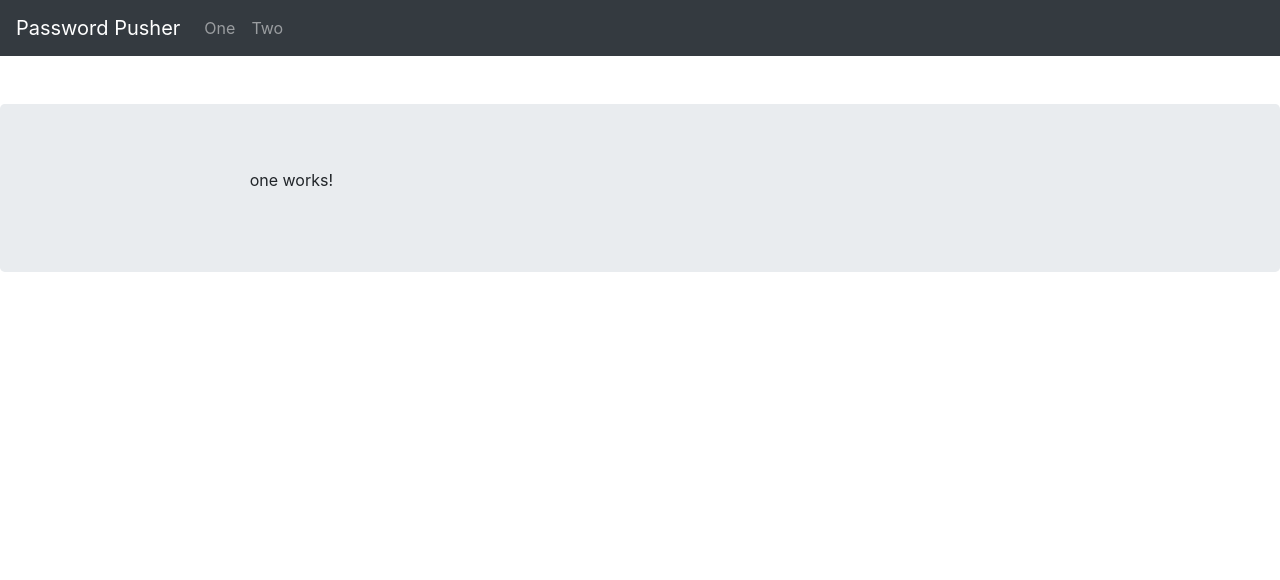
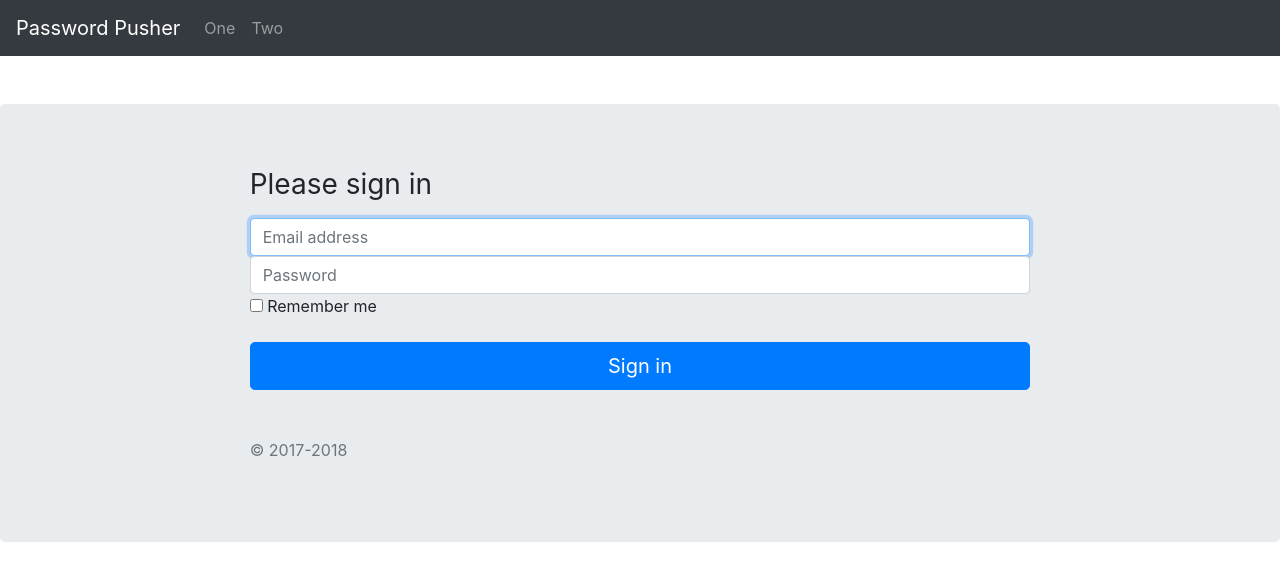
Before and after one commit to simonbor/sPassword, an Angular app: page /one in a window 1280 px wide. Shown: the top 580 px of the page. Built offline with nearby package versions, Linux system fonts and the light colour scheme.

Commit message:
sign in forms added

```diff
--- a/src/app/one/one.component.html
+++ b/src/app/one/one.component.html
@@ -1,3 +1,14 @@
-<p>
-  one works!
-</p>
+<form class="form-signin">
+  <h1 class="h3 mb-3 font-weight-normal">Please sign in</h1>
+  <label for="inputEmail" class="sr-only">Email address</label>
+  <input type="email" id="inputEmail" class="form-control" placeholder="Email address" required autofocus>
+  <label for="inputPassword" class="sr-only">Password</label>
+  <input type="password" id="inputPassword" class="form-control" placeholder="Password" required>
+  <div class="checkbox mb-3">
+    <label>
+      <input type="checkbox" value="remember-me"> Remember me
+    </label>
+  </div>
+  <button class="btn btn-lg btn-primary btn-block" type="submit">Sign in</button>
+  <p class="mt-5 mb-3 text-muted">&copy; 2017-2018</p>
+</form>
--- a/src/app/two/two.component.html
+++ b/src/app/two/two.component.html
@@ -1,3 +1,14 @@
-<p>
-  two works!
-</p>
+<form class="form-signin">
+  <h1 class="h3 mb-3 font-weight-normal">Please sign in</h1>
+  <label for="inputEmail" class="sr-only">Email address</label>
+  <input type="email" id="inputEmail" class="form-control" placeholder="Email address" required autofocus>
+  <label for="inputPassword" class="sr-only">Password</label>
+  <input type="password" id="inputPassword" class="form-control" placeholder="Password" required>
+  <div class="checkbox mb-3">
+    <label>
+      <input type="checkbox" value="remember-me"> Remember me
+    </label>
+  </div>
+  <button class="btn btn-lg btn-primary btn-block" type="submit">Sign in</button>
+  <p class="mt-5 mb-3 text-muted">&copy; 2017-2018</p>
+</form>
```
